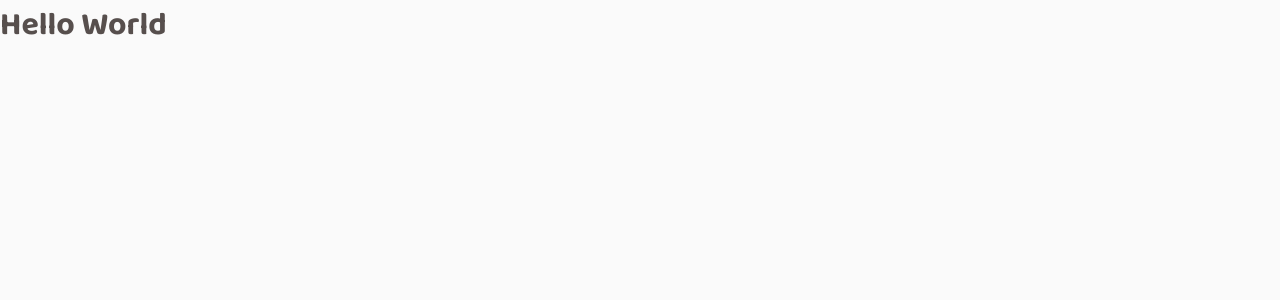
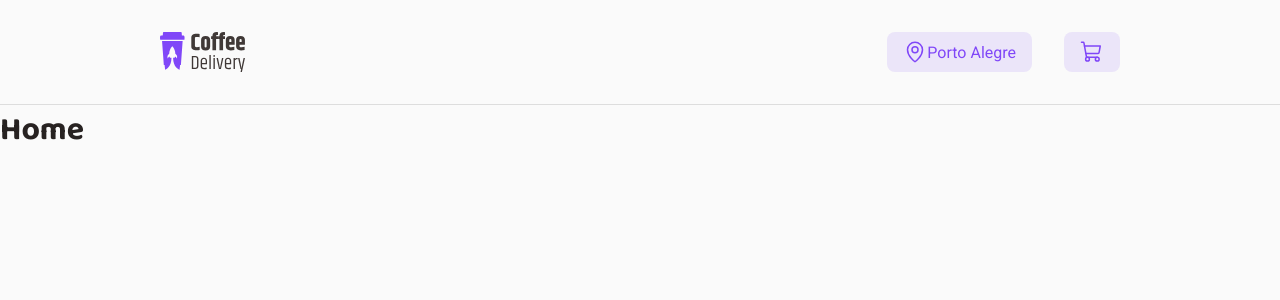
Before and after one commit to m-piovesan/coffeeDelivery, a React (Vite) app: page / in a window 1280 px wide. Shown: the top 300 px of the page. Built offline with nearby package versions, Linux system fonts and the light colour scheme.

Commit message:
[ADD] header almost done, still static

```diff
--- a/package.json
+++ b/package.json
@@ -10,18 +10,17 @@
     "preview": "vite preview"
   },
   "dependencies": {
+    "phosphor-react": "^1.4.1",
     "react": "^18.2.0",
     "react-dom": "^18.2.0",
+    "react-router-dom": "^6.21.1",
     "styled-components": "^6.1.8"
   },
   "devDependencies": {
     "@types/react": "^18.2.43",
     "@types/react-dom": "^18.2.17",
     "@types/styled-components": "^5.1.34",
-    "@typescript-eslint/eslint-plugin": "^6.14.0",
-    "@typescript-eslint/parser": "^6.14.0",
     "@vitejs/plugin-react": "^4.2.1",
-    "eslint": "^8.55.0",
     "eslint-plugin-react-hooks": "^4.6.0",
     "eslint-plugin-react-refresh": "^0.4.5",
     "typescript": "^5.2.2",
--- a/src/@types/styled.d.ts
+++ b/src/@types/styled.d.ts
@@ -4,5 +4,5 @@ import { defaultTheme } from '../styles/themes/default'
 type ThemeType = typeof defaultTheme
 
 declare module 'styled-components' {
-    export interface DefaultTheme extends ThemeType {}
+  export interface DefaultTheme extends ThemeType {}
 }
--- a/src/App.tsx
+++ b/src/App.tsx
@@ -1,4 +1,7 @@
 import { ThemeProvider } from 'styled-components'
+
+import { BrowserRouter, Route } from 'react-router-dom'
+import { Router } from './Router'
 
 import { GlobalStyle } from './styles/global'
 import { defaultTheme } from './styles/themes/default'
@@ -6,8 +9,9 @@ import { defaultTheme } from './styles/themes/default'
 export function App() {
   return (
     <ThemeProvider theme={defaultTheme}>
-        <h1>Hello World</h1>
-
+        <BrowserRouter>
+            <Router />
+        </BrowserRouter>
 
         <GlobalStyle />
     </ThemeProvider>
--- /dev/null
+++ b/src/Router.tsx
@@ -0,0 +1,20 @@
+import { Routes, Route } from 'react-router-dom'
+
+import { Home } from './pages/Home'
+import { Checkout } from './pages/Checkout'
+import { Success } from './pages/Success'
+
+import { DefaultLayout } from './layouts/DefaultLayout'
+
+export function Router() {
+    return (
+        <Routes>
+            <Route path='/' element={<DefaultLayout />}>
+                <Route path="/" element={<Home />} />
+                <Route path="/checkout" element={<Checkout />} />
+                <Route path="/success" element={<Success />} />
+            </Route>
+
+        </Routes>
+    )
+}
--- /dev/null
+++ b/src/components/header/index.tsx
@@ -0,0 +1,16 @@
+import logo from '../../assets/logo.svg'
+import { ShoppingCart, MapPin } from 'phosphor-react'
+
+import { Container } from './styles'
+
+export function Header() {
+    return (
+        <Container>
+            <img src={logo} />
+            <nav>
+                <span> <MapPin size={24} /> Porto Alegre</span>
+                <span> <ShoppingCart size={24} /> </span>
+            </nav>
+        </Container>
+    )
+}
--- /dev/null
+++ b/src/components/header/styles.ts
@@ -0,0 +1,37 @@
+import styled from "styled-components";
+
+export const Container = styled.header`
+    display: flex;
+    justify-content: space-between;
+    align-items: center;
+
+    padding: 2rem 10rem;
+    border-bottom: 1px solid #ddd;
+
+    nav {
+        display: flex;
+        align-items: center;
+        gap: 2rem;
+
+        span {
+            display: flex;
+            align-items: center;
+
+            font-size: 1rem;
+            font-weight: 200;
+
+            padding: 0.5rem 1rem;
+
+            color: ${props => props.theme["purple-300"]};
+            background-color: ${props => props.theme["purple-100"]};
+            border-radius: 8px;
+
+            transition: all 0.3s;
+        }
+
+        span:hover {
+            color: ${props => props.theme["purple-100"]};
+            background-color: ${props => props.theme["purple-700"]};
+        }
+    }
+`;
--- /dev/null
+++ b/src/layouts/DefaultLayout.tsx
@@ -0,0 +1,12 @@
+import { Outlet } from 'react-router-dom'
+
+import { Header } from '../components/header'
+
+export function DefaultLayout() {
+    return (
+        <div>
+            <Header />
+            <Outlet />
+        </div>
+    )
+}
--- /dev/null
+++ b/src/pages/Checkout.tsx
@@ -0,0 +1,7 @@
+export function Checkout() {
+    return (
+        <div>
+            <h1>Checkout</h1>
+        </div>
+    )
+}
--- /dev/null
+++ b/src/pages/Home.tsx
@@ -0,0 +1,7 @@
+export function Home() {
+    return (
+        <div>
+            <h1>Home</h1>
+        </div>
+    )
+}
--- /dev/null
+++ b/src/pages/Success.tsx
@@ -0,0 +1,7 @@
+export function Success() {
+    return (
+        <div>
+            <h1>Success</h1>
+        </div>
+    )
+}
--- a/src/styles/global.ts
+++ b/src/styles/global.ts
@@ -13,8 +13,8 @@ export const GlobalStyle = createGlobalStyle`
     }
 
     body {
-        background: ${props => props.theme.bg};
-        color: ${props => props.theme['base-text']};
+        background: ${(props) => props.theme.bg};
+        color: ${(props) => props.theme['base-text']};
     }
 
     body, input, button, textarea {
@@ -25,5 +25,6 @@ export const GlobalStyle = createGlobalStyle`
 
     h1, h2, h3, h4, h5, h6, strong {
         font-family: 'Baloo 2', sans-serif;
+        color: ${(props) => props.theme['base-title']};
     }
-`;
+`
```
Also changed, not shown: src/assets/logo.svg (added), src/styles/themes/default.ts (indentation only), 1 other file (tests, documents, lock files or other folders).
